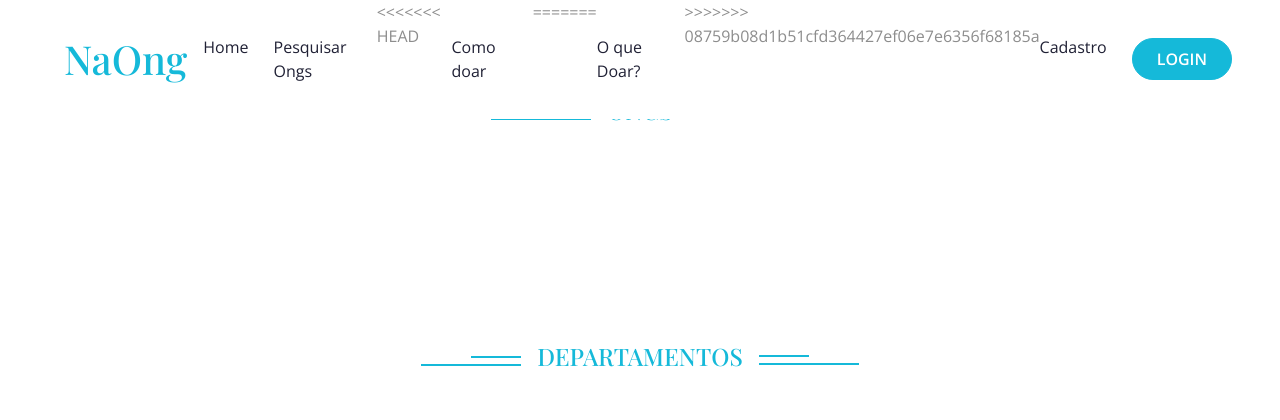
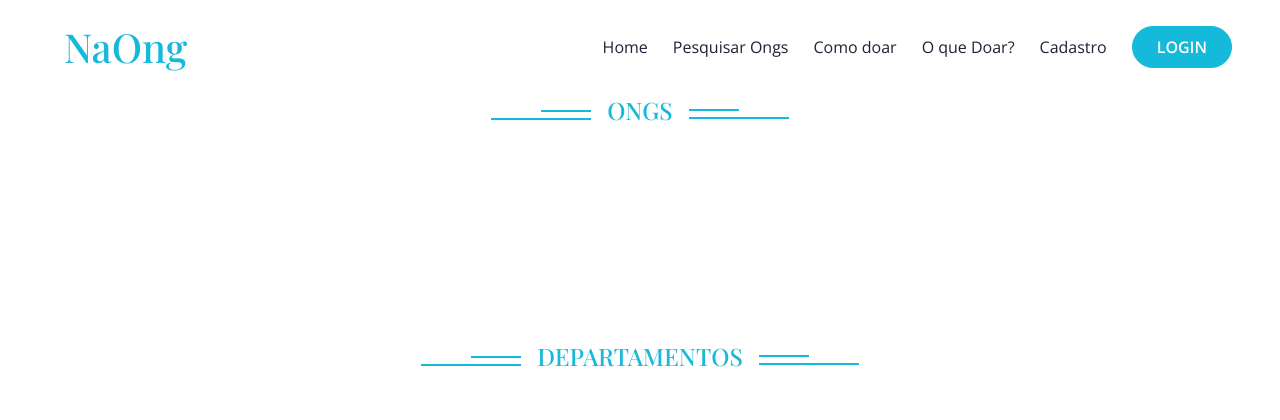
Before and after one commit to dimas5643/Naong, a PHP site: page / in a window 1280 px wide. Shown: the top 420 px of the page. Run offline with PHP 8.4, Linux system fonts and the light colour scheme; data that the repository does not hold is empty; some libraries are stand-ins or nearby versions.

Commit message:
conflito de merge

```diff
--- a/cabecalho.php
+++ b/cabecalho.php
@@ -83,11 +83,8 @@ if (session_status() === PHP_SESSION_NONE) {
 
           <a href="index.php" class="nav-item nav-link">Home</a>
           <a href="pesquisa_mapa.php" class="nav-item nav-link">Pesquisar Ongs</a>
-<<<<<<< HEAD
           <a href="como_doar.php" class="nav-item nav-link">Como doar</a>
-=======
           <a href="informativo.php" class="nav-item nav-link">O que Doar?</a>
->>>>>>> 08759b08d1b51cfd364427ef06e7e6356f68185a
 
           <?php if (isset($_SESSION['user_id']) && isset($_SESSION['user_role'])) { ?>
             <a href="cadastro_publicacao.php" class="nav-item nav-link">Publicação</a>
--- a/valida_acesso_tela.php
+++ b/valida_acesso_tela.php
@@ -27,8 +27,7 @@ $acesso_telas_doador = [
     'pesquisa_ongs.php'
 ];
 
-<<<<<<< HEAD
-=======
+
 $acesso_telas_adm = [
     'informativo.php',
     'cadastro_banner.php',
@@ -47,7 +46,6 @@ $acesso_telas_adm = [
     'consulta_coleta.php',
     'departamento.php'
 ];
->>>>>>> 08759b08d1b51cfd364427ef06e7e6356f68185a
 
 $paginaAtual = basename($_SERVER['PHP_SELF']);
 
```
